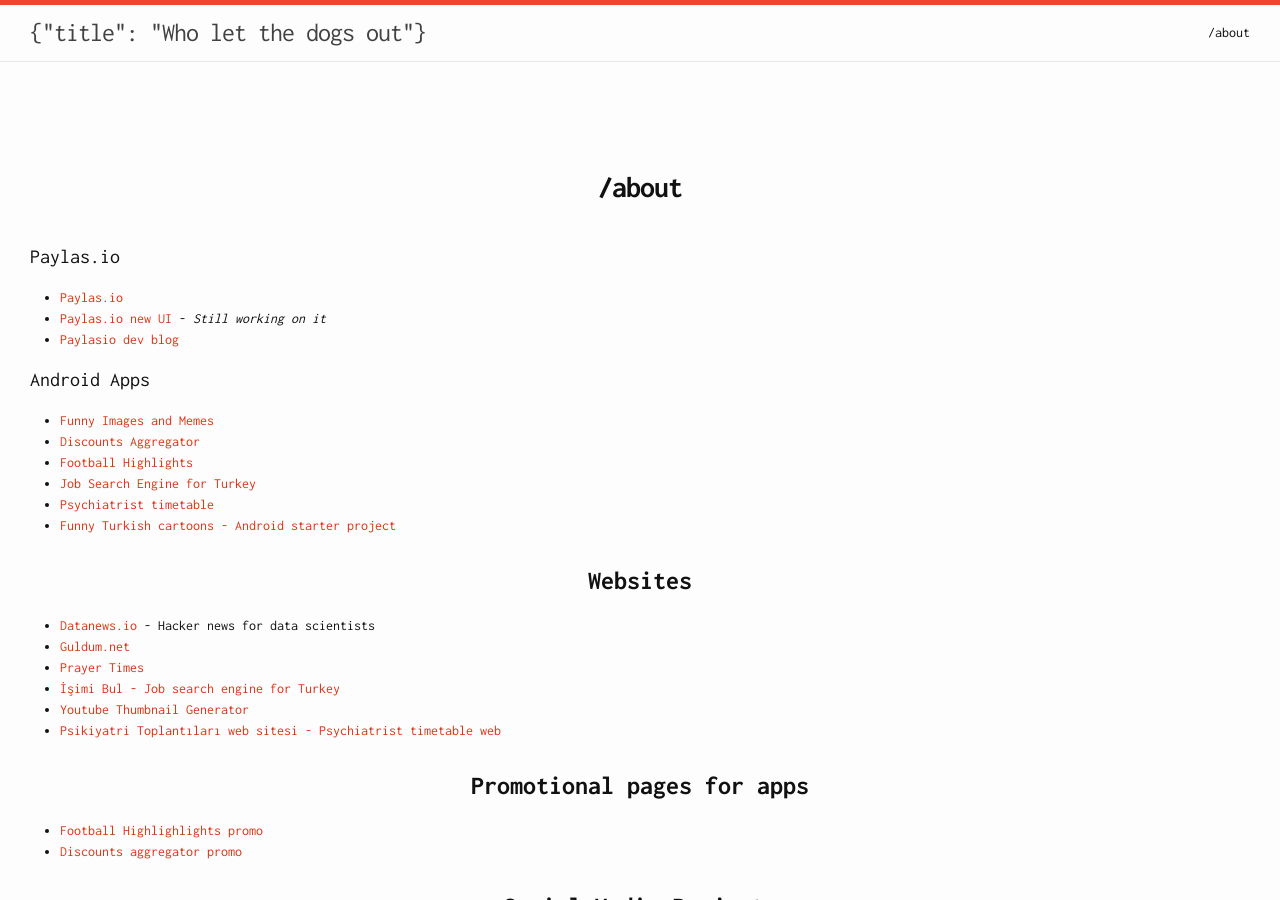
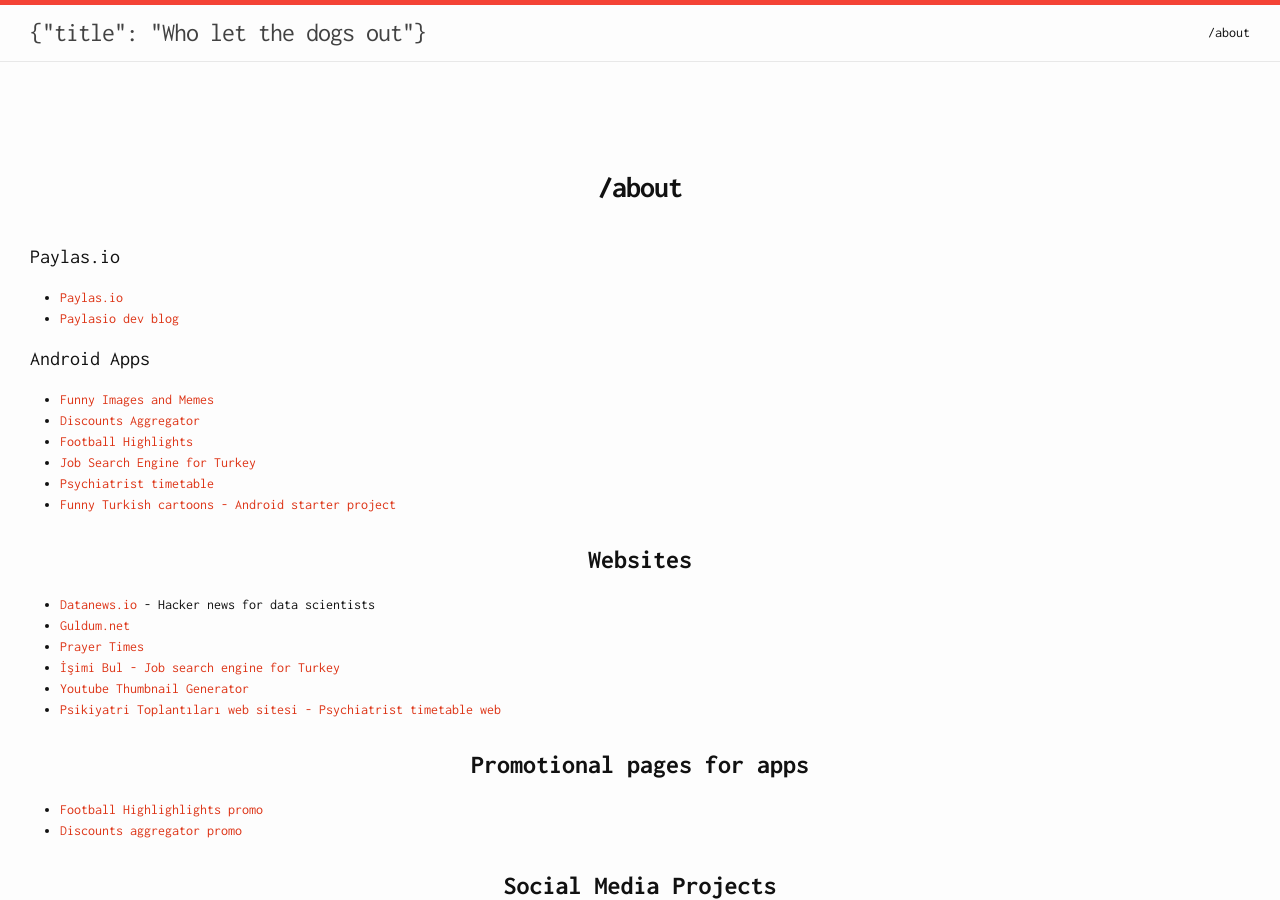
Before and after one commit to hakanu/blog, a Jekyll site: the page built from about.md, in a window 1280 px wide and 900 px high. Built offline with Jekyll 4.4.1, drawn with Linux system fonts in a browser that asks for light colours; comment, search, counter and statistics services are not loaded.

Commit message:
Updated about.md

```diff
--- a/about.md
+++ b/about.md
@@ -10,7 +10,6 @@
 #### Paylas.io
 
 * [Paylas.io](http://paylas.io)
-* [Paylas.io new UI](http://m.paylas.io) - *Still working on it*
 * [Paylasio dev blog](http://hakanu.github.io/paylasio/)
 
 #### Android Apps
```
